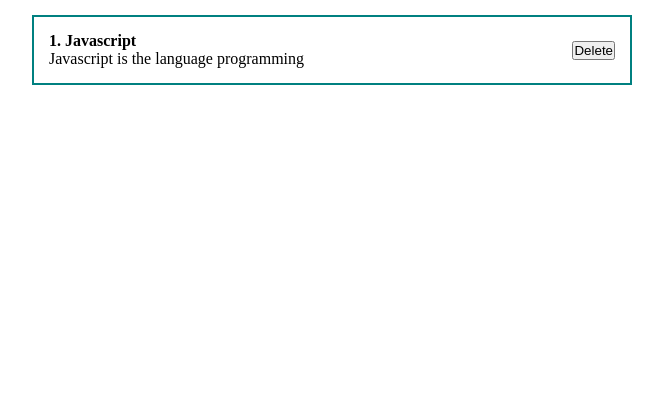
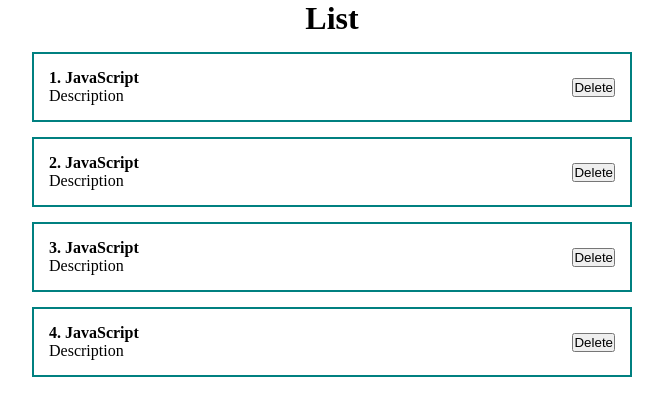
Before and after one commit to moroz-art-dev/course-full, a React (Create React App) app: page / in a window 1280 px wide. Shown: the top 416 px of the page, without its empty margins (308-971 px from the left). Built offline with nearby package versions, Linux system fonts and the light colour scheme.

Commit message:
PostItem

```diff
--- a/src/App.js
+++ b/src/App.js
@@ -1,18 +1,20 @@
-import React from "react";
+import React, {useState} from "react";
 import './styles/App.css'
-// 34:30
+import PostItem from "./components/PostItem";
+
 function App() {
+    const [post, setPost] = useState([
+        {id: 1, title: 'JavaScript', body: 'Description'},
+        {id: 2, title: 'JavaScript', body: 'Description'},
+        {id: 3, title: 'JavaScript', body: 'Description'},
+        {id: 4, title: 'JavaScript', body: 'Description'}
+    ])
     return (
         <div className="App">
-            <div className="post">
-                <div className="post__content">
-                    <strong>1. Javascript</strong>
-                    <p>Javascript is the language programming</p>
-                </div>
-                <div className="post__btn">
-                    <button>Delete</button>
-                </div>
-            </div>
+            <h1 style={{textAlign: 'center'}}>List</h1>
+            {post.map(post =>
+                <PostItem key={post.id} post={post}/>
+            )}
         </div>
     )
 }
--- /dev/null
+++ b/src/components/PostItem.jsx
@@ -0,0 +1,17 @@
+import React from 'react';
+
+const PostItem = (props) => {
+    return (
+        <div className="post">
+            <div className="post__content">
+                <strong>{props.post.id}. {props.post.title}</strong>
+                <p>{props.post.body}</p>
+            </div>
+            <div className="post__btn">
+                <button>Delete</button>
+            </div>
+        </div>
+    );
+};
+
+export default PostItem;
```
